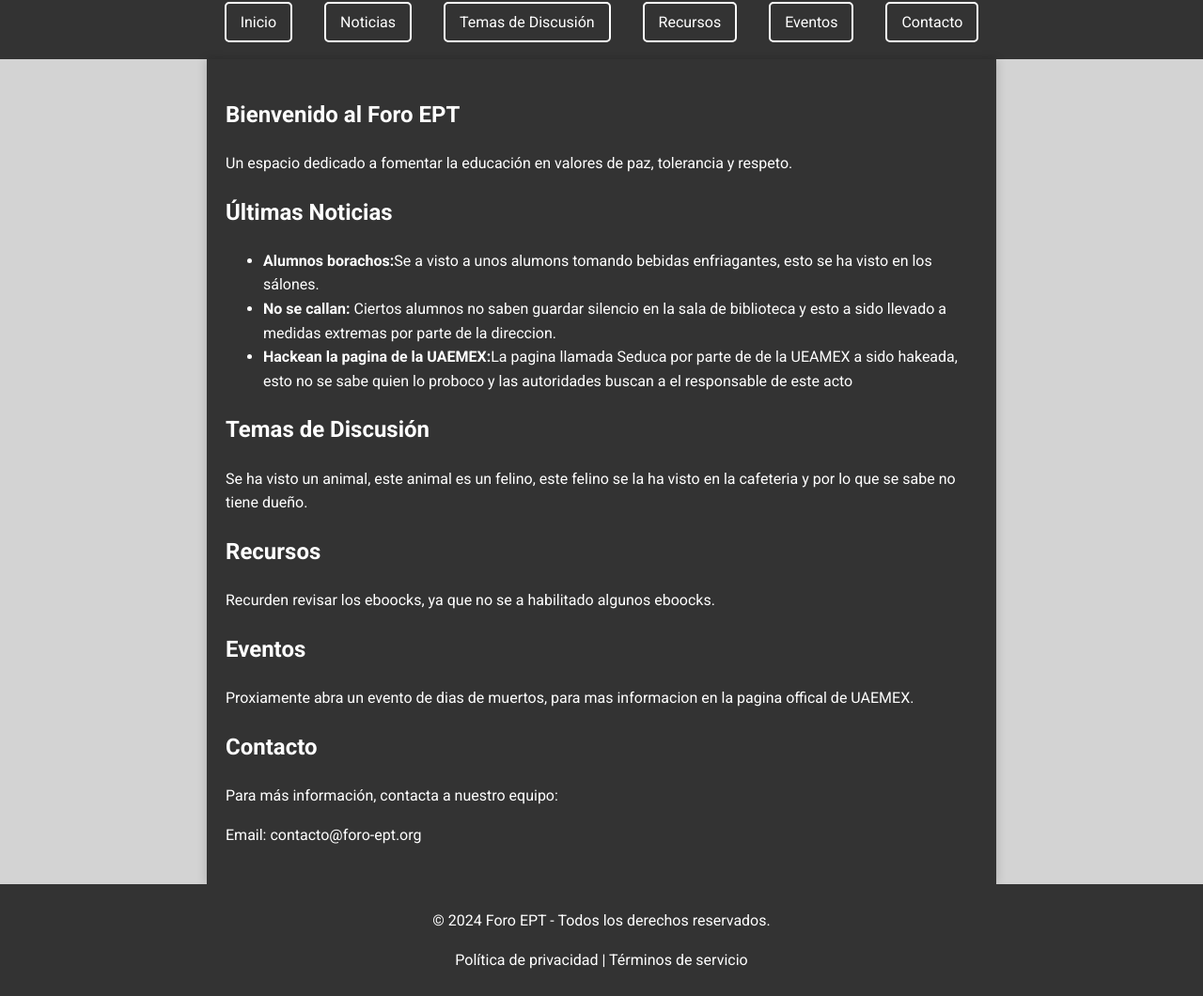
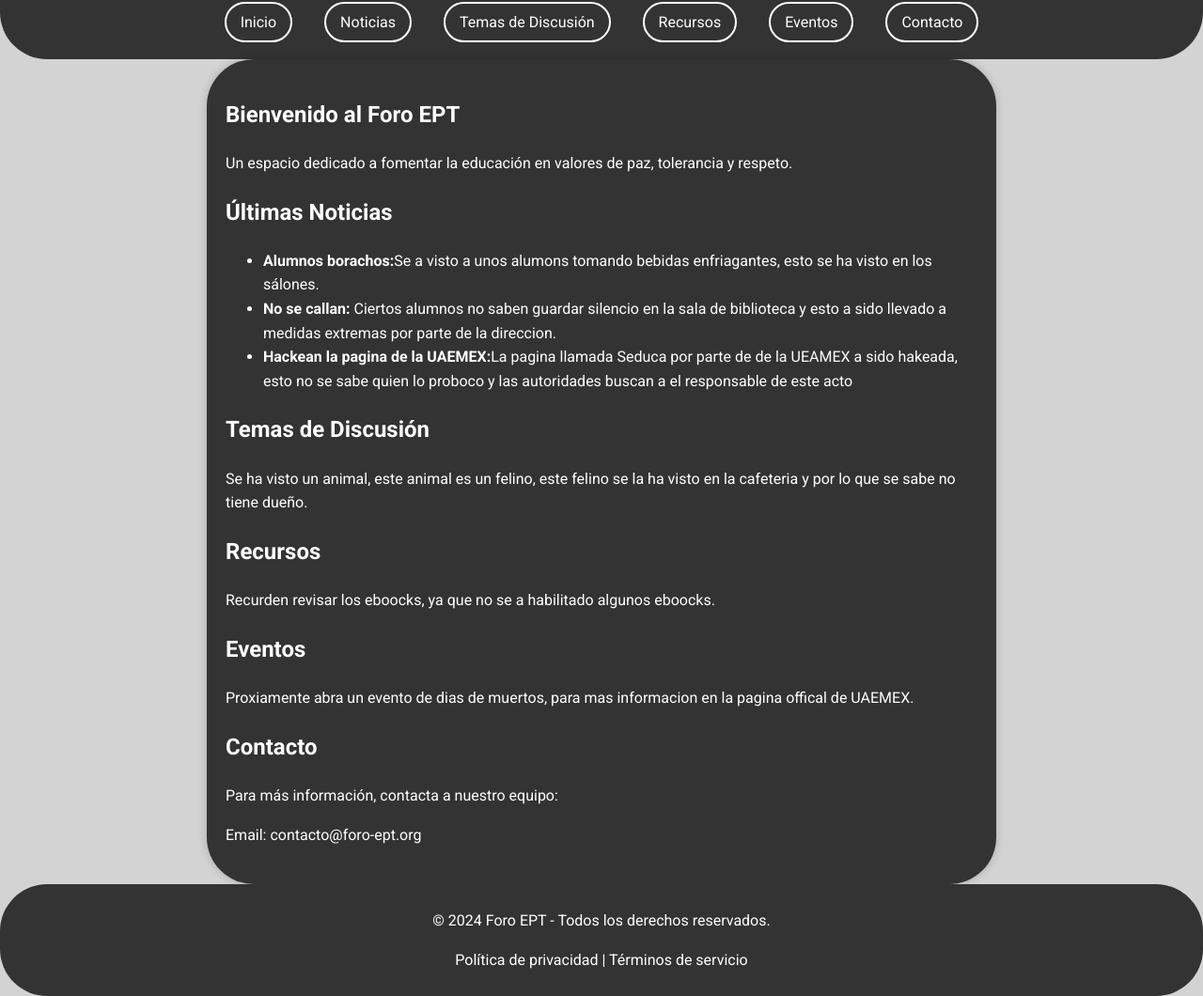
Before and after one commit to Niyuhc/NoticasEpt, a plain HTML site: page index.html in a window 1280 px wide. Shown: the part 66-1126 px from the top of the page at 94% size. Drawn offline with Linux system fonts and the light colour scheme.

Commit message:
Agregado contenido

```diff
--- a/styles.css
+++ b/styles.css
@@ -4,6 +4,7 @@ body {
     margin: 0;
     padding: 0;
     background-color: #d3d3d3; /* Fondo gris claro */
+    border-radius: 100px;
 }
 
 header {
@@ -11,6 +12,7 @@ header {
     color: #fff;
     padding: 10px 0;
     text-align: center;
+    border-radius: 50px;
 }
 
 header h1 {
@@ -39,6 +41,7 @@ main {
     background: #333333; /* Cambiado a gris oscuro para el contenido */
     color: #fff; /* Texto blanco para contraste */
     box-shadow: 0 0 10px rgba(0,0,0,0.2);
+    border-radius: 50px;
 }
 
 
@@ -54,6 +57,7 @@ footer {
     position: relative;
     bottom: 0;
     width: 100%;
+    border-radius: 50px;
 }
 
 footer a {
@@ -67,6 +71,7 @@ nav ul li a {
     border: 2px solid #fff; /* Borde blanco */
     border-radius: 5px; /* Esquinas redondeadas */
     transition: background-color 0.3s, color 0.3s; /* Transición suave */
+    border-radius: 50px;
 }
 
 nav ul li a:hover {
```
